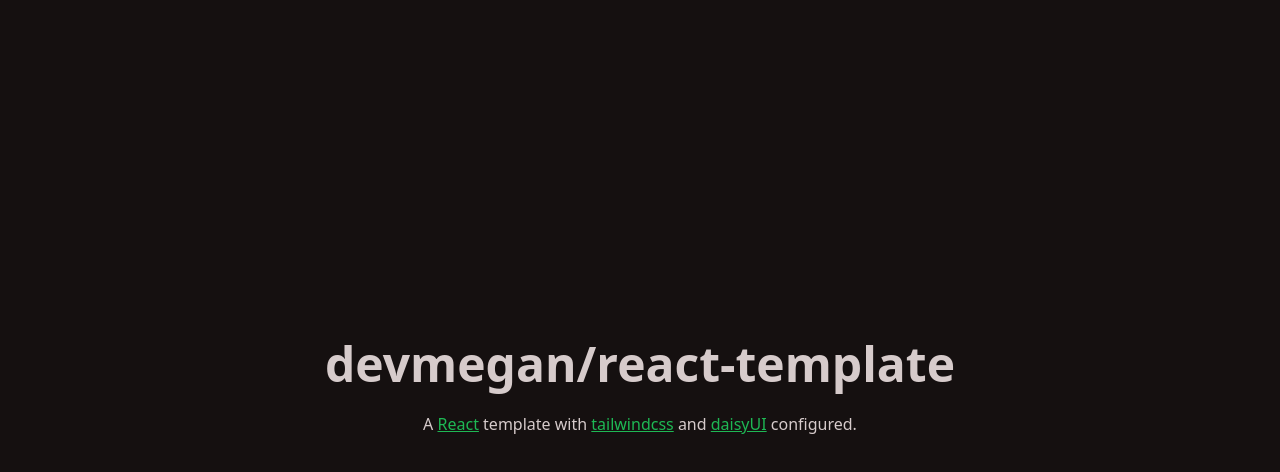
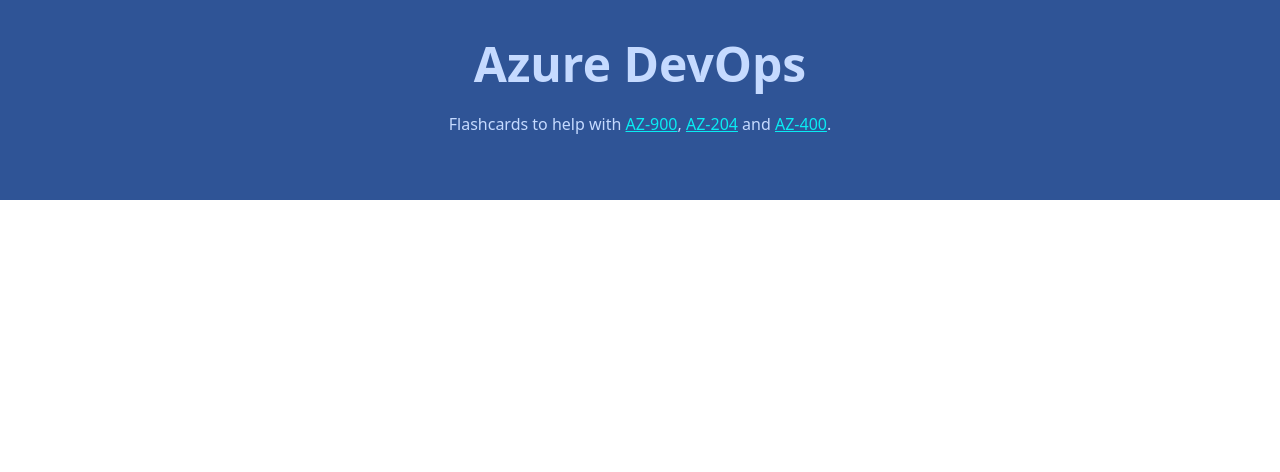
Before and after one commit to devmegan/azure-flashcards, a React (Create React App) app: page / in a window 1280 px wide. Shown: the top 472 px of the page. Built offline with nearby package versions, Linux system fonts and the light colour scheme.

Commit message:
add: hero

```diff
--- a/src/App.js
+++ b/src/App.js
@@ -1,12 +1,9 @@
+import Hero from "./component/Hero";
+
 export default function App() {
   return (
-    <div className="hero min-h-screen bg-base-200" data-theme="forest">
-      <div className="hero-content text-center">
-        <div className="max-w-screen-md">
-          <h1 className="text-5xl font-bold"><a href="https://github.com/devmegan/" className="hover:underline">devmegan/react-template</a></h1>
-          <p className="py-6">A <a href="https://reactjs.org/" className="link link-primary">React</a> template with <a className="link link-primary" href="https://tailwindcss.com/">tailwindcss</a> and <a className="link link-primary">daisyUI</a> configured.</p>
-        </div>
-      </div>
+    <div data-theme="aqua">
+      <Hero />
     </div>
   );
 }
--- /dev/null
+++ b/src/component/Hero.js
@@ -0,0 +1,14 @@
+const az900 = "https://docs.microsoft.com/en-us/certifications/exams/az-900";
+const az204 = "https://docs.microsoft.com/en-us/certifications/exams/az-900";
+const az400 = "https://docs.microsoft.com/en-us/certifications/exams/az-400";
+
+export default function Hero() {
+    return (
+      <header className="bg-base-200 py-10">
+          <div className="max-w-screen-md mx-auto text-center">
+            <h1 className="text-5xl font-bold">Azure DevOps</h1>
+            <p className="py-6">Flashcards to help with <a className="link link-primary" href={az900}>AZ-900</a>, <a className="link link-primary" href={az204}>AZ-204</a> and <a className="link link-primary" href={az400}>AZ-400</a>.</p>
+          </div>
+      </header>
+    );
+  }
```
